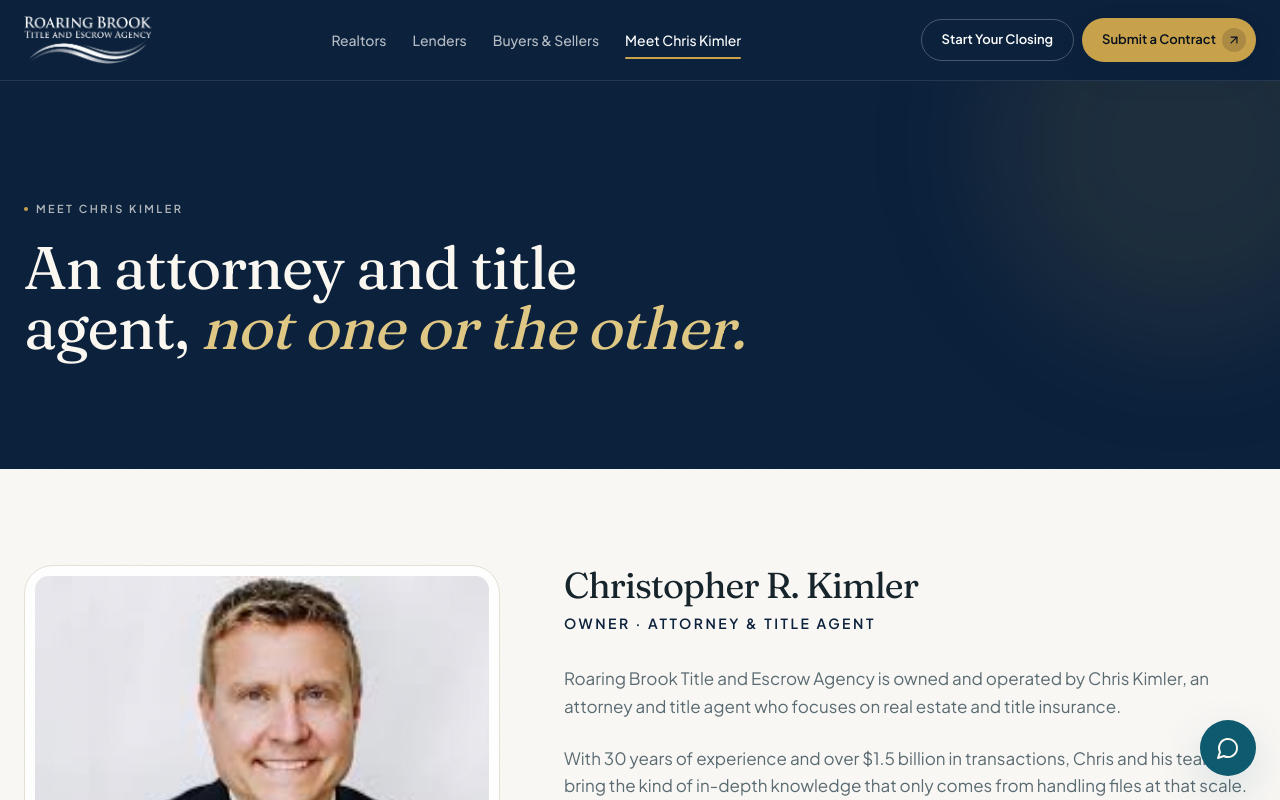
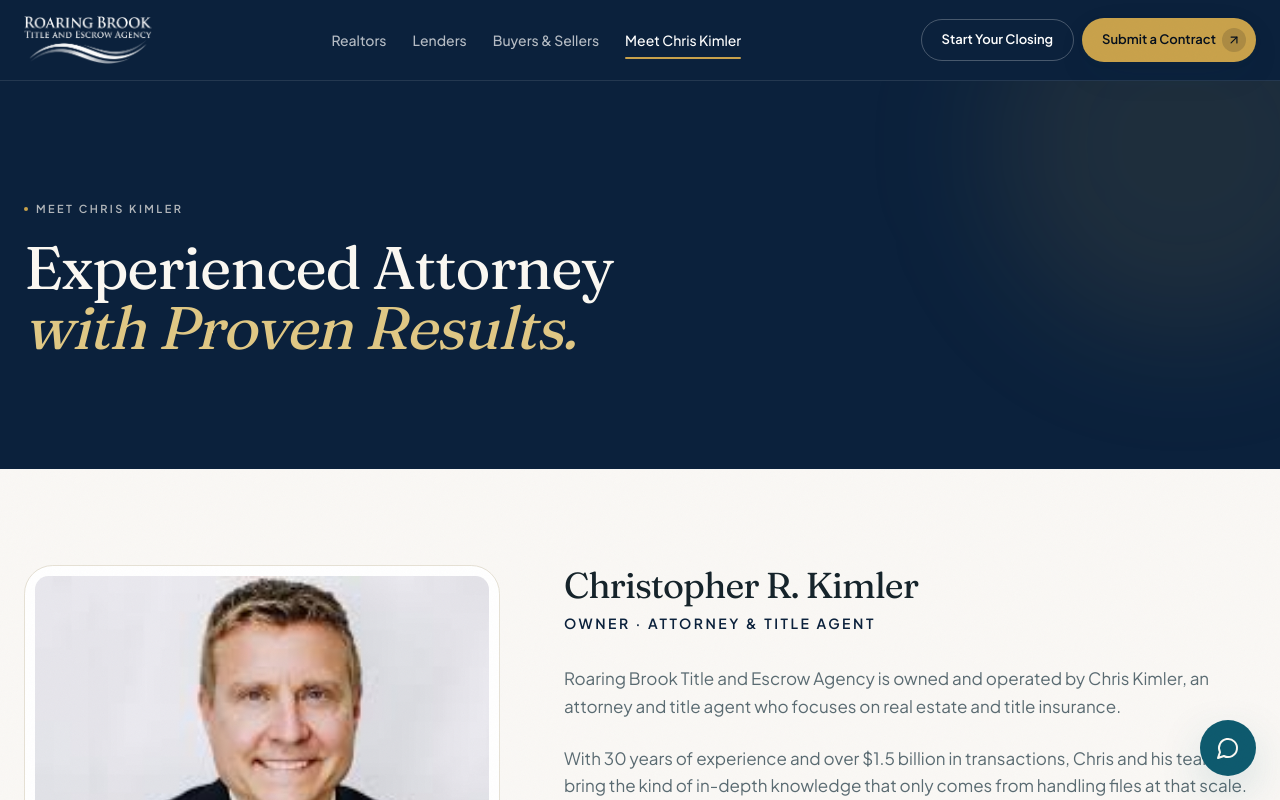
Before and after one commit to andrewmagistro/roaringbrook-fl, a Next.js app: page /about in a window 1280 px wide. Shown: the top 800 px of the page. Built offline with nearby package versions, Linux system fonts and the light colour scheme.

Commit message:
Swap About page hero headline
"An attorney and title agent, not one or the other." ->
"Experienced Attorney with Proven Results." per feedback.

```diff
--- a/app/about/page.tsx
+++ b/app/about/page.tsx
@@ -43,8 +43,8 @@
     <>
       <PageHero
         eyebrow="Meet Chris Kimler"
-        title="An attorney and title agent,"
-        italic="not one or the other."
+        title="Experienced Attorney"
+        italic="with Proven Results."
       />
 
       {/* Bio */}
```
